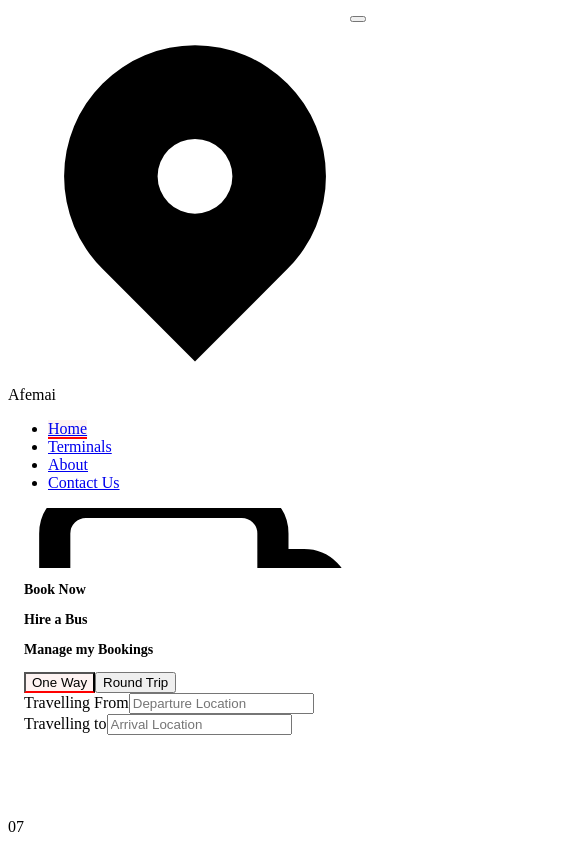
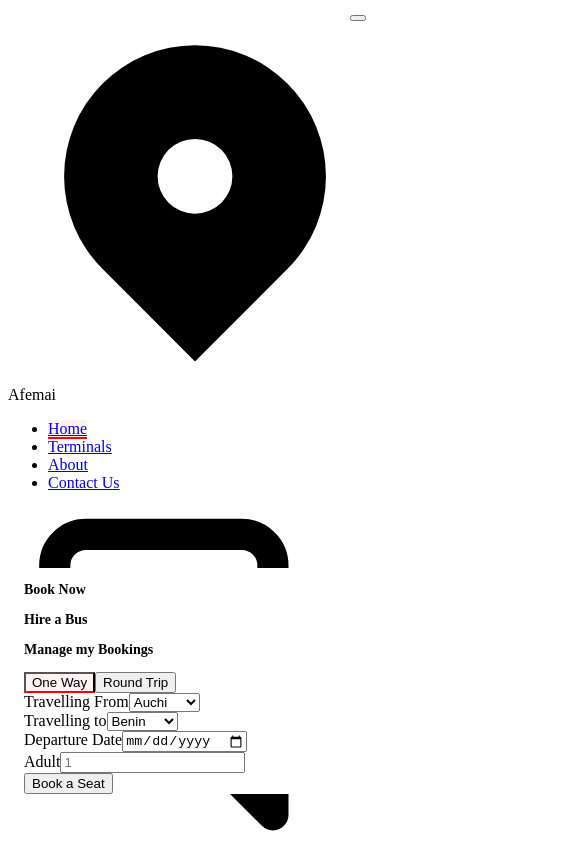
Before and after one commit to JoshuaOyewole/afemai, a React (Create React App) app: page / in a window 390 px wide. Shown: the top 844 px of the page, 585 px wide, since content can reach past the window. Built offline with nearby package versions, Linux system fonts and the light colour scheme.

Commit message:
Added booking and Promo section

```diff
--- a/src/App.css
+++ b/src/App.css
@@ -11,7 +11,6 @@ body{
 }
 
 .booking{
-    height: 60vh;
     background-color: white;
     position: absolute;
     width: 92%;
@@ -22,7 +21,7 @@ body{
 
 .toggleBtn{
     position: absolute;
-    top: 8px;
+    top: 7px;
     right: 1rem;
 }
 
--- a/src/App.js
+++ b/src/App.js
@@ -1,11 +1,11 @@
-import React, { useState } from 'react'
+import React from 'react'
 import {
   BrowserRouter as Router,
   Routes,
   Route,
 } from "react-router-dom";
 import './App.css';
-import Loading from './components/Loading';
+// import Loading from './components/Loading';
 import About from './pages/About';
 import Home from './pages/Home';
 import Terminals from './pages/Terminals';
@@ -13,13 +13,13 @@ import Contact from './pages/Contact';
 
 
 function App() {
-  const [loading, setLoading] = useState(false);
+  // const [loading, setLoading] = useState(false);
 
   return (
   <Router>
     {
-    loading ?
-    <Loading /> :
+    // loading ?
+    // <Loading /> :
     <Routes>
     <Route
       path="/"
--- /dev/null
+++ b/src/TopRoutes.js
@@ -0,0 +1,29 @@
+import auchi from './img/Auchi.jpg'
+import benin from './img/benin.jpg'
+import lagos from './img/lagos.jpg'
+
+const topRoutes = [
+    {
+        id: '1',
+        routeImg: auchi,
+        routePrice: '1,500',
+        destination: 'Benin',
+        location: 'Auchi'
+    },
+    {
+        id: '2',
+        routeImg: lagos,
+        routePrice: '8,500',
+        destination: 'Lagos',
+        location: 'Auchi'
+    },
+    {
+        id: '3',
+        routeImg: benin,
+        routePrice: '1,500',
+        destination: 'Auchi',
+        location: 'Benin'
+    }
+]
+
+export default topRoutes
--- a/src/components/Booking.js
+++ b/src/components/Booking.js
@@ -2,26 +2,50 @@ import React from 'react'
 
 function Booking() {
     return (
-        <div className='booking shadow rounded-2xl bg-white lg:mx-40 px-6 py-6 '>
+        <div className='booking shadow-xl rounded-2xl bg-white lg:mx-40 px-6 pt-6 pb-14'>
             <div className="flex justify-around header font-semibold mx-auto uppercase">
                 <h3 className="book-a-seat">Book Now</h3>
                 <h3 className="book-a-seat">Hire a Bus</h3>
                 <h3 className="book-a-seat">Manage my Bookings</h3>
             </div>
             <div className="booking-type flex justify-between py-6">
-                <button className='active py-4 px-10'>One Way</button>
+                <button className='active py-2 px-10'>One Way</button>
                 <button className='py-4 px-6'>Round Trip</button>
             </div>
             <div className="booking-form">
                 <div className="form">
                     <div className='mx-auto'>
-                        <label htmlFor="travelingTo">Travelling From</label>
-                        <input type="text" placeholder='Departure Location' className='border py-2 px-4 w-full'/>
+                        <label htmlFor="travelingTo" className='block mt-5 mb-2'>Travelling From</label>
+                        <select id="cars" name="cars"  className='border py-2 px-4 w-full' required>
+                            <option value="volvo" className='border py-2 px-4 w-full'>Auchi</option>
+                            <option value="saab" className='border py-2 px-4 w-full'>Ekpoma</option>
+                            <option value="fiat" className='border py-2 px-4 w-full'>Benin</option>
+                            <option value="audi" className='border py-2 px-4 w-full'>Lagos</option>
+                        </select>
                     </div>
                    <div className='mx-auto'>
-                        <label htmlFor="travelingTo">Travelling to</label>
-                            <input type="text" placeholder='Arrival Location' className='border py-2 w-full px-4'/>
+                        <label htmlFor="travelingTo" className='block mt-5 mb-2'>Travelling to</label>
+                        <select id="cars" name="cars"  className='border py-2 px-4 w-full' required>
+                            <option value="volvo" className='border py-2 px-4 w-full'>Benin</option>
+                            <option value="saab" className='border py-2 px-4 w-full'>Ekpoma</option>
+                            <option value="fiat" className='border py-2 px-4 w-full'>Auchi</option>
+                            <option value="audi" className='border py-2 px-4 w-full'>Lagos</option>
+                        </select>
                    </div>
+                   <div className='mx-auto grid-2 justify-around'>
+                        <div className='mx-auto'>
+                                <label htmlFor="travelingTo" className='block mt-5 mb-2'>Departure Date</label>
+                                <input type="date" placeholder='Arrival Location' className='border py-2 w-full px-4'/>
+                        </div>
+                        <div className='mx-auto'>
+                                <label htmlFor="travelingTo" className='block mt-5 mb-2'>Adult</label>
+                                <input type="number" placeholder='1' className='border py-2 w-full px-4'/>
+                        </div>
+                    </div>
+                    <div className="flex justify-center items-center mt-8">
+                        <input type="submit" value="Book a Seat" className='bg-primary py-3 px-4 w-full text-white uppercase' />
+                    </div>
+
 
                 </div>
             </div>
--- a/src/components/Navbar.js
+++ b/src/components/Navbar.js
@@ -6,17 +6,17 @@ function Navbar() {
    const navList = useRef(null);
 
     const toggleBtn = () =>{
-        console.log(navList.current.classList.toggle('hidden'));
+       navList.current.classList.toggle('hidden');
     }
 
     return (
         <>
             <div className='info hidden shadow text-xs justify-end px-4 pt-1 lg:px-16 text-brand md:font-semibold'>
                 <li className='flex pr-4 items-center'>
-                    <svg xmlns="http://www.w3.org/2000/svg" class="h-5 w-5" viewBox="0 0 20 20" fill="currentColor">
+                    <svg xmlns="http://www.w3.org/2000/svg" className="h-5 w-5" viewBox="0 0 20 20" fill="currentColor">
                         <path d="M2 3a1 1 0 011-1h2.153a1 1 0 01.986.836l.74 4.435a1 1 0 01-.54 1.06l-1.548.773a11.037 11.037 0 006.105 6.105l.774-1.548a1 1 0 011.059-.54l4.435.74a1 1 0 01.836.986V17a1 1 0 01-1 1h-2C7.82 18 2 12.18 2 5V3z" />
                     </svg>
-                    <tel>Tel: 2347032054367</tel>
+                    <p>Tel: 2347032054367</p>
                 </li>
                 <li className='flex items-center'>
                     <svg xmlns="http://www.w3.org/2000/svg" className="h-6 w-6" fill="none" viewBox="0 0 24 24" stroke="currentColor">
--- /dev/null
+++ b/src/components/Route.js
@@ -0,0 +1,16 @@
+import React from 'react'
+
+function Route({routeImg, routePrice, destination, location}) {
+
+    return (
+        <figure className='mx-auto px-12 rounded mt-8'>
+            <img src={routeImg} alt={`${location} to ${destination}`} className='mx-auto shadow-lg'/>
+            <figcaption className='mx-auto bg-gray py-4 px-6 shadow-lg'>
+                <p className="route font-Montserrat">{location} to {destination}</p>
+                <p className="price font-Montserrat font-extrabold">from N{routePrice}</p>
+            </figcaption>
+        </figure>
+    )
+}
+
+export default Route
--- a/src/pages/Home.js
+++ b/src/pages/Home.js
@@ -1,7 +1,10 @@
 import React from 'react'
 import Booking from '../components/Booking'
 import Navbar from '../components/Navbar'
+import Route from '../components/Route'
 import Slideshow from '../components/Slideshow'
+import TopRoutes from '../TopRoutes'
+import promoImg from '../img/promoImg.png'
 
 function Home() {
     return (
@@ -9,6 +12,29 @@ function Home() {
             <Navbar />
             <Slideshow />
             <Booking />
+            <section className='min-h-screen bg-gray'>
+                {/* Hello */}
+            </section>
+            <section className='min-h-screen bg-silver'>
+                <h2 className="header-title text-primary py-10 text-center text-3xl font-bold">
+                    Top Available Routes
+                </h2>
+                {
+                    TopRoutes.map(topRoute=>{
+                        return <Route {...topRoute} key={topRoute.id} />
+                    })
+                }
+            </section>
+            <section className="promo flex flex-col pt-20">
+                <img src={promoImg} alt="Enjoy up to 10% when
+                    you book Online" />
+                <div className="promo-text text-white bg-tertiary py-10 px-8">
+                    <h4 className='font-poppins font-bold text-2xl'>Enjoy up to 10% when you book Online</h4>
+                    <p className="text-secondary text-lg">
+                        www.afemaimotor.com
+                    </p>
+                </div>
+            </section>
         </>
     )
 }
```
Also changed, not shown: src/components/TopRoutes.js (deleted, +0 -11 lines), src/img/promoImg.png (renamed from src/img/download-removebg-preview.png).
